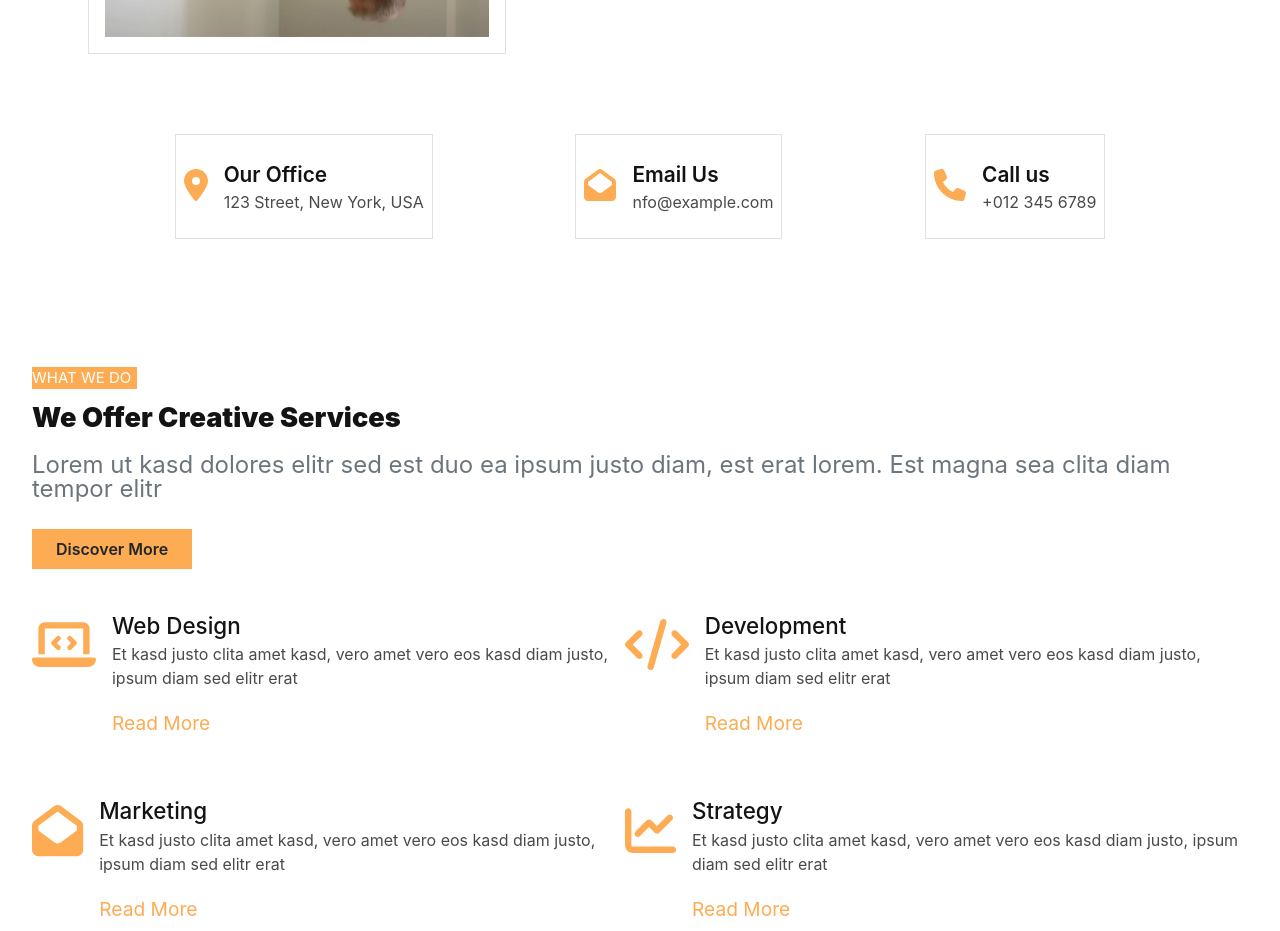
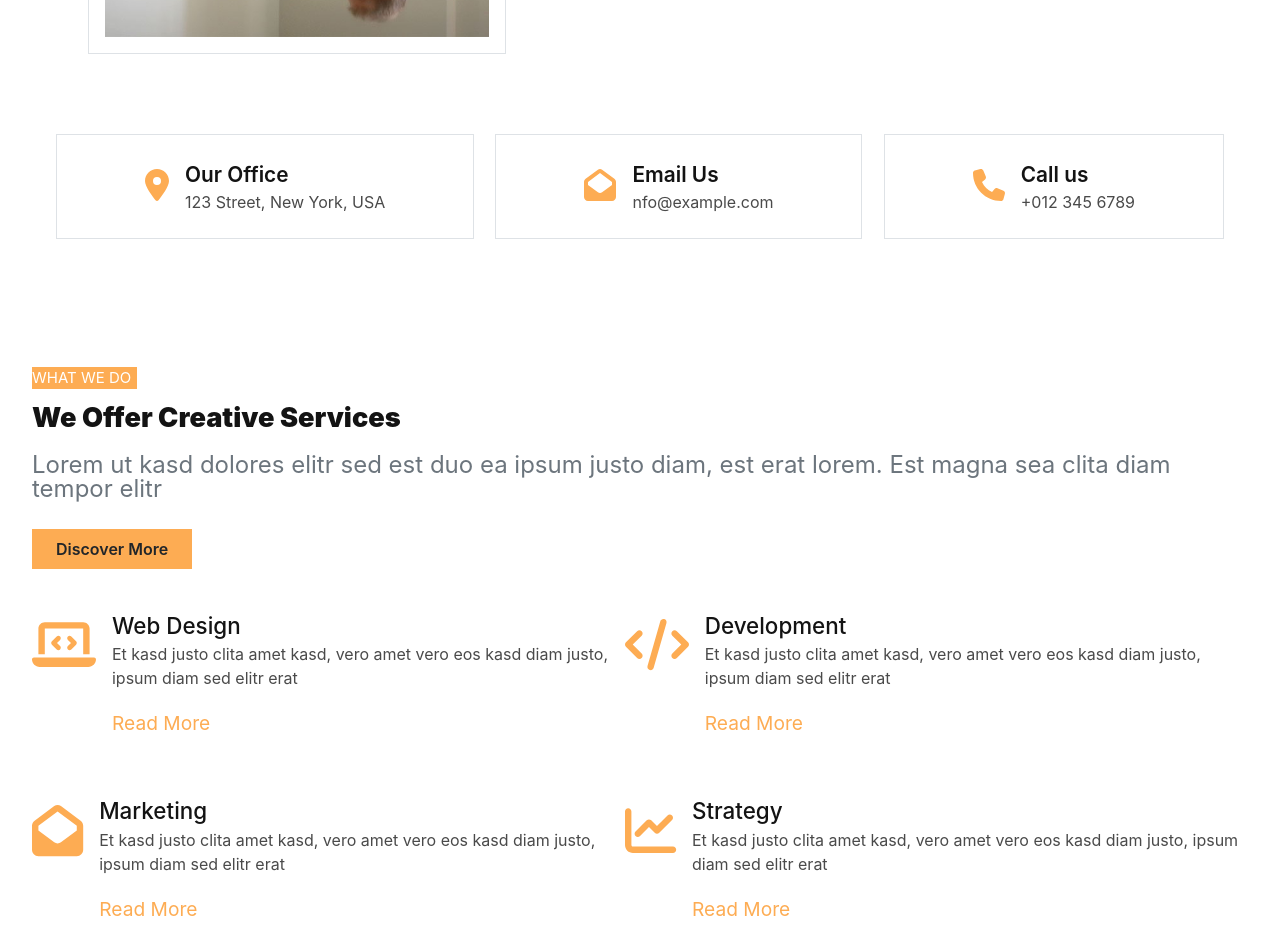
Before and after one commit to BLADEHEDA/Dotcom-Creative-Multipage-Page-App, a React (Create React App) app: page / in a window 1280 px wide. Shown: the part 1260-2191 px from the top of the page. Built offline with nearby package versions, Linux system fonts and the light colour scheme.

Commit message:
changes doento the info component

```diff
--- a/src/Components/Home/Info.jsx
+++ b/src/Components/Home/Info.jsx
@@ -4,7 +4,7 @@ import { faMapMarkerAlt,faEnvelopeOpen,faPhone } from '@fortawesome/free-solid-s
 
 const InfoProp = (props) => {
     return (
-      <div className='InfoProp flex mb-[1em] p-[1.5em] md: px-[0.5em]  '>
+      <div className='InfoProp flex mb-[1em] px-[1.5em] py-[1.5em] md:px-[0.5em] lg:px-[5.5em] text-left '>
         <div className="infoprop-left mt-[0.65em] mr-[1em]"> {props.icon}</div>
         <div className="infoprop-right">
             <p className="content-head text-[#131313] font-[600] text-[1.3em] ">{props.head }</p>
@@ -16,7 +16,7 @@ const InfoProp = (props) => {
 
 const Info = () => {
   return (
-    <div className='Info mx-[2em] mb-[3em] md:flex justify-evenly  '>
+    <div className='Info mx-[2em] mb-[3em] md:flex justify-evenly lg:justify-between mx-[3.5em] '>
       <InfoProp head="Our Office" content="123 Street, New York, USA "
       icon={ <FontAwesomeIcon className='h-[2em] text-[#FDAC53] bg-[#fff] ' icon={faMapMarkerAlt}/>}
       />
```
